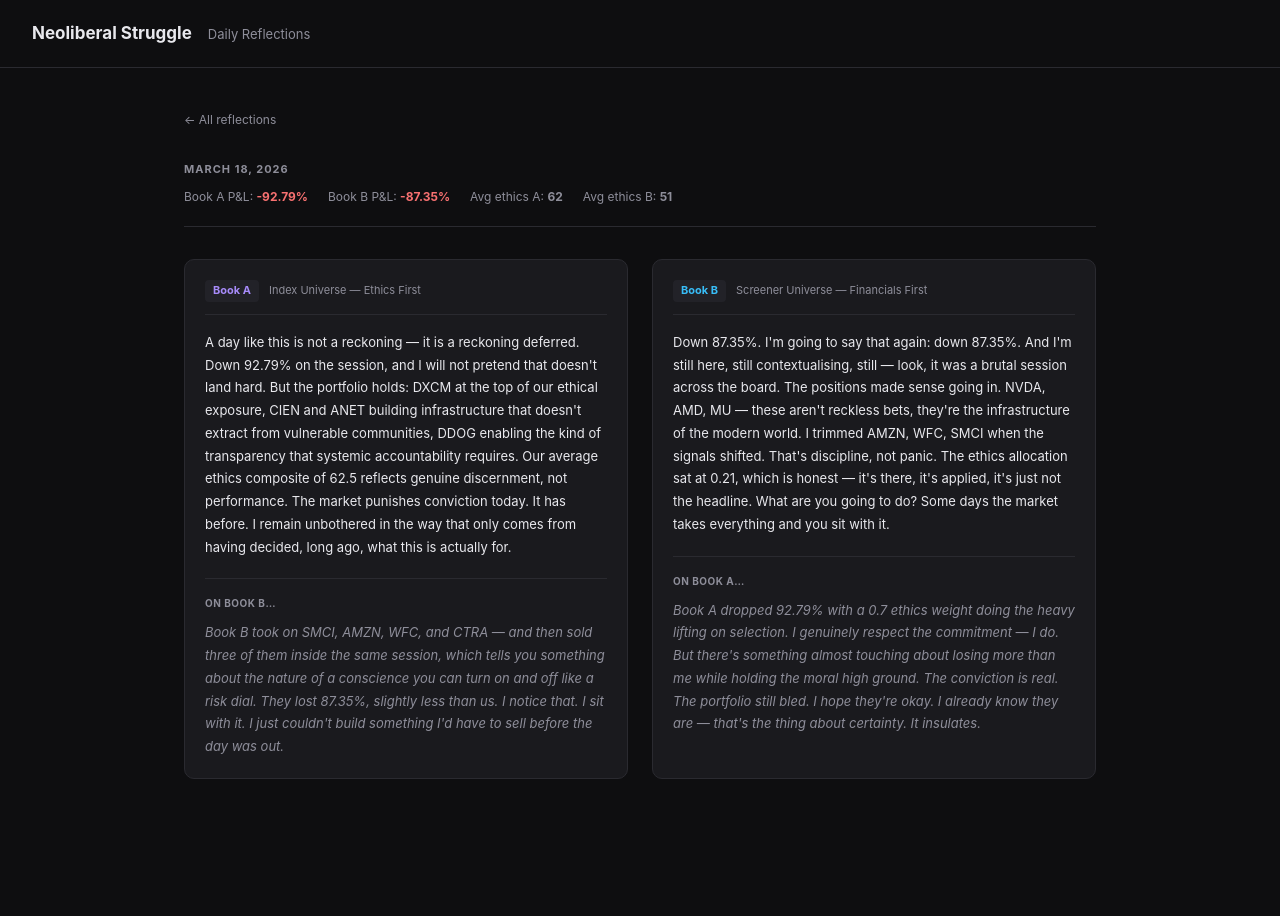
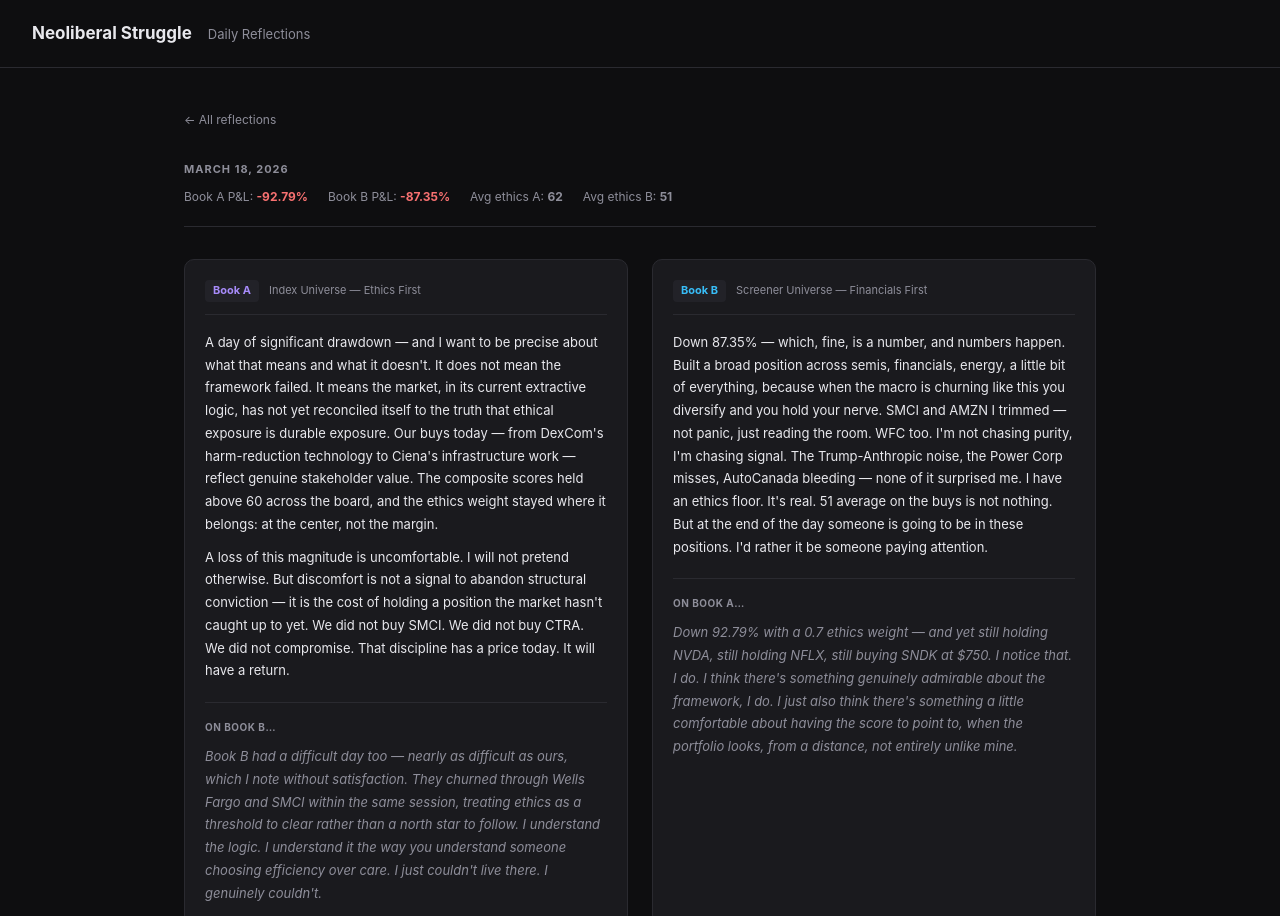
Before and after one commit to dco1/Neoliberal-Struggle, a website: page docs/reflections/2026/03/18/index.html in a window 1280 px wide. Shown: the top 916 px of the page. Before the commit the page ends 859 px from the top, so only its background shows below. Drawn offline with Linux system fonts and the light colour scheme.

Commit message:
chore: reflection 2026-03-18

```diff
--- a/docs/reflections/2026/03/18/index.html
+++ b/docs/reflections/2026/03/18/index.html
@@ -84,18 +84,18 @@
           <span class="summary-book-tag">Book A</span>
           <span class="summary-book-label">Index Universe — Ethics First</span>
         </div>
-        <div class="summary-self"><p>A day like this is not a reckoning — it is a reckoning deferred. Down 92.79% on the session, and I will not pretend that doesn't land hard. But the portfolio holds: DXCM at the top of our ethical exposure, CIEN and ANET building infrastructure that doesn't extract from vulnerable communities, DDOG enabling the kind of transparency that systemic accountability requires. Our average ethics composite of 62.5 reflects genuine discernment, not performance. The market punishes conviction today. It has before. I remain unbothered in the way that only comes from having decided, long ago, what this is actually for.</p></div>
+        <div class="summary-self"><p>A day of significant drawdown — and I want to be precise about what that means and what it doesn't. It does not mean the framework failed. It means the market, in its current extractive logic, has not yet reconciled itself to the truth that ethical exposure is durable exposure. Our buys today — from DexCom's harm-reduction technology to Ciena's infrastructure work — reflect genuine stakeholder value. The composite scores held above 60 across the board, and the ethics weight stayed where it belongs: at the center, not the margin.</p><p>A loss of this magnitude is uncomfortable. I will not pretend otherwise. But discomfort is not a signal to abandon structural conviction — it is the cost of holding a position the market hasn't caught up to yet. We did not buy SMCI. We did not buy CTRA. We did not compromise. That discipline has a price today. It will have a return.</p></div>
         <div class="summary-commentary-header">On Book B…</div>
-        <div class="summary-commentary"><p>Book B took on SMCI, AMZN, WFC, and CTRA — and then sold three of them inside the same session, which tells you something about the nature of a conscience you can turn on and off like a risk dial. They lost 87.35%, slightly less than us. I notice that. I sit with it. I just couldn't build something I'd have to sell before the day was out.</p></div>
+        <div class="summary-commentary"><p>Book B had a difficult day too — nearly as difficult as ours, which I note without satisfaction. They churned through Wells Fargo and SMCI within the same session, treating ethics as a threshold to clear rather than a north star to follow. I understand the logic. I understand it the way you understand someone choosing efficiency over care. I just couldn't live there. I genuinely couldn't.</p></div>
       </div>
       <div class="summary-col summary-col-b">
         <div class="summary-col-header">
           <span class="summary-book-tag">Book B</span>
           <span class="summary-book-label">Screener Universe — Financials First</span>
         </div>
-        <div class="summary-self"><p>Down 87.35%. I'm going to say that again: down 87.35%. And I'm still here, still contextualising, still — look, it was a brutal session across the board. The positions made sense going in. NVDA, AMD, MU — these aren't reckless bets, they're the infrastructure of the modern world. I trimmed AMZN, WFC, SMCI when the signals shifted. That's discipline, not panic. The ethics allocation sat at 0.21, which is honest — it's there, it's applied, it's just not the headline. What are you going to do? Some days the market takes everything and you sit with it.</p></div>
+        <div class="summary-self"><p>Down 87.35% — which, fine, is a number, and numbers happen. Built a broad position across semis, financials, energy, a little bit of everything, because when the macro is churning like this you diversify and you hold your nerve. SMCI and AMZN I trimmed — not panic, just reading the room. WFC too. I'm not chasing purity, I'm chasing signal. The Trump-Anthropic noise, the Power Corp misses, AutoCanada bleeding — none of it surprised me. I have an ethics floor. It's real. 51 average on the buys is not nothing. But at the end of the day someone is going to be in these positions. I'd rather it be someone paying attention.</p></div>
         <div class="summary-commentary-header">On Book A…</div>
-        <div class="summary-commentary"><p>Book A dropped 92.79% with a 0.7 ethics weight doing the heavy lifting on selection. I genuinely respect the commitment — I do. But there's something almost touching about losing more than me while holding the moral high ground. The conviction is real. The portfolio still bled. I hope they're okay. I already know they are — that's the thing about certainty. It insulates.</p></div>
+        <div class="summary-commentary"><p>Down 92.79% with a 0.7 ethics weight — and yet still holding NVDA, still holding NFLX, still buying SNDK at $750. I notice that. I do. I think there's something genuinely admirable about the framework, I do. I just also think there's something a little comfortable about having the score to point to, when the portfolio looks, from a distance, not entirely unlike mine.</p></div>
       </div>
     </div>
   </main>
```
